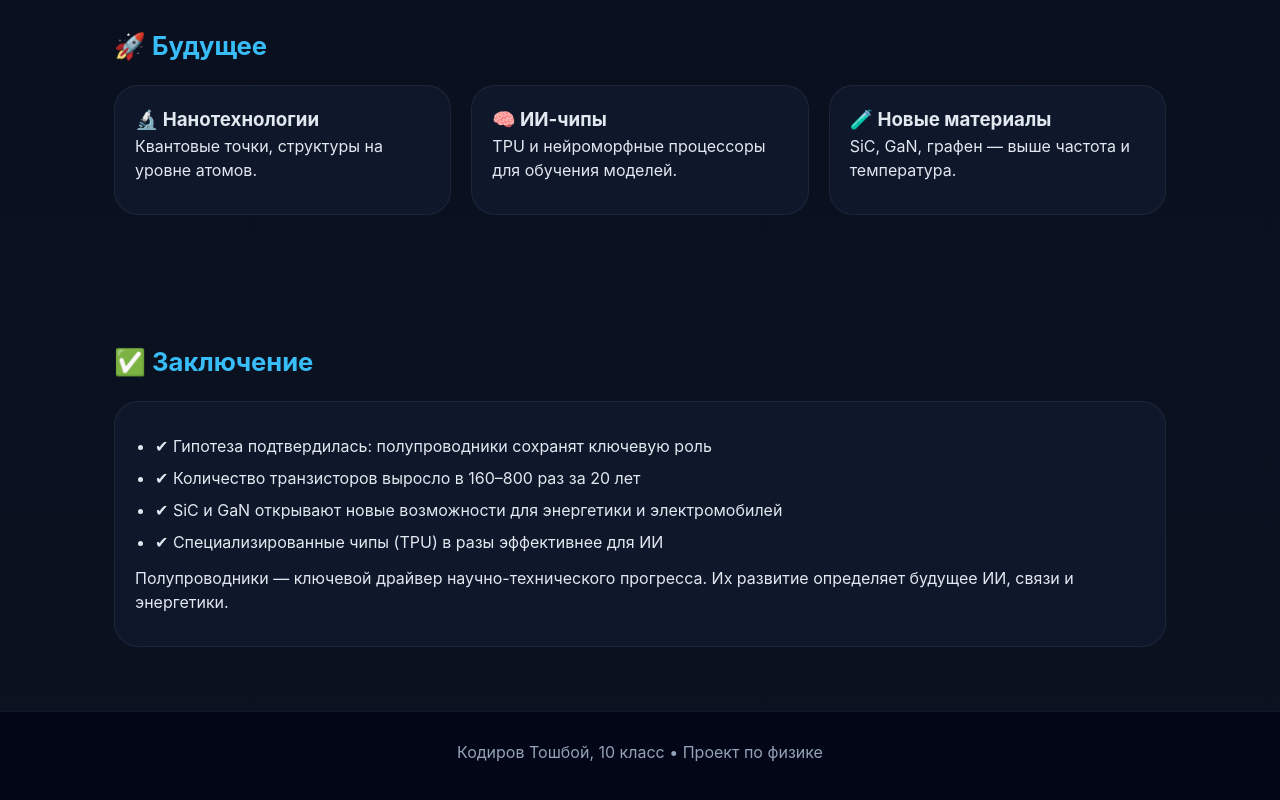
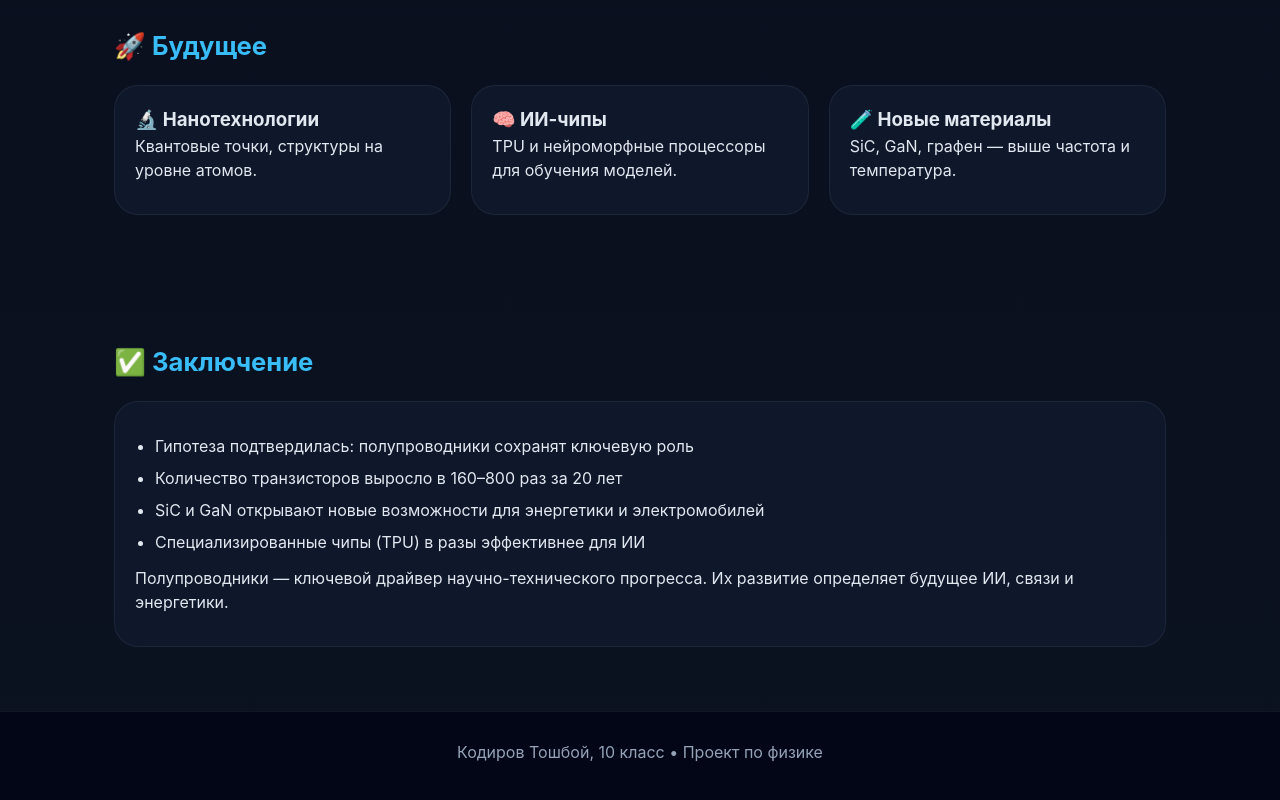
Before and after one commit to DOPORUF/project, a plain HTML site: page index.html in a window 1280 px wide. Shown: the part 2992-3792 px from the top of the page. Drawn offline with Linux system fonts and the light colour scheme.

Commit message:
Update index.html

```diff
--- a/index.html
+++ b/index.html
@@ -347,10 +347,10 @@ window.addEventListener('load', () => {
   <h2>✅ Заключение</h2>
   <div class="card">
     <ul>
-      <li>✔ Гипотеза подтвердилась: полупроводники сохранят ключевую роль</li>
-      <li>✔ Количество транзисторов выросло в 160–800 раз за 20 лет</li>
-      <li>✔ SiC и GaN открывают новые возможности для энергетики и электромобилей</li>
-      <li>✔ Специализированные чипы (TPU) в разы эффективнее для ИИ</li>
+      <li> Гипотеза подтвердилась: полупроводники сохранят ключевую роль</li>
+      <li> Количество транзисторов выросло в 160–800 раз за 20 лет</li>
+      <li> SiC и GaN открывают новые возможности для энергетики и электромобилей</li>
+      <li> Специализированные чипы (TPU) в разы эффективнее для ИИ</li>
     </ul>
     <p style="margin-top:12px;">Полупроводники — ключевой драйвер научно-технического прогресса. Их развитие определяет будущее ИИ, связи и энергетики.</p>
   </div>
```
